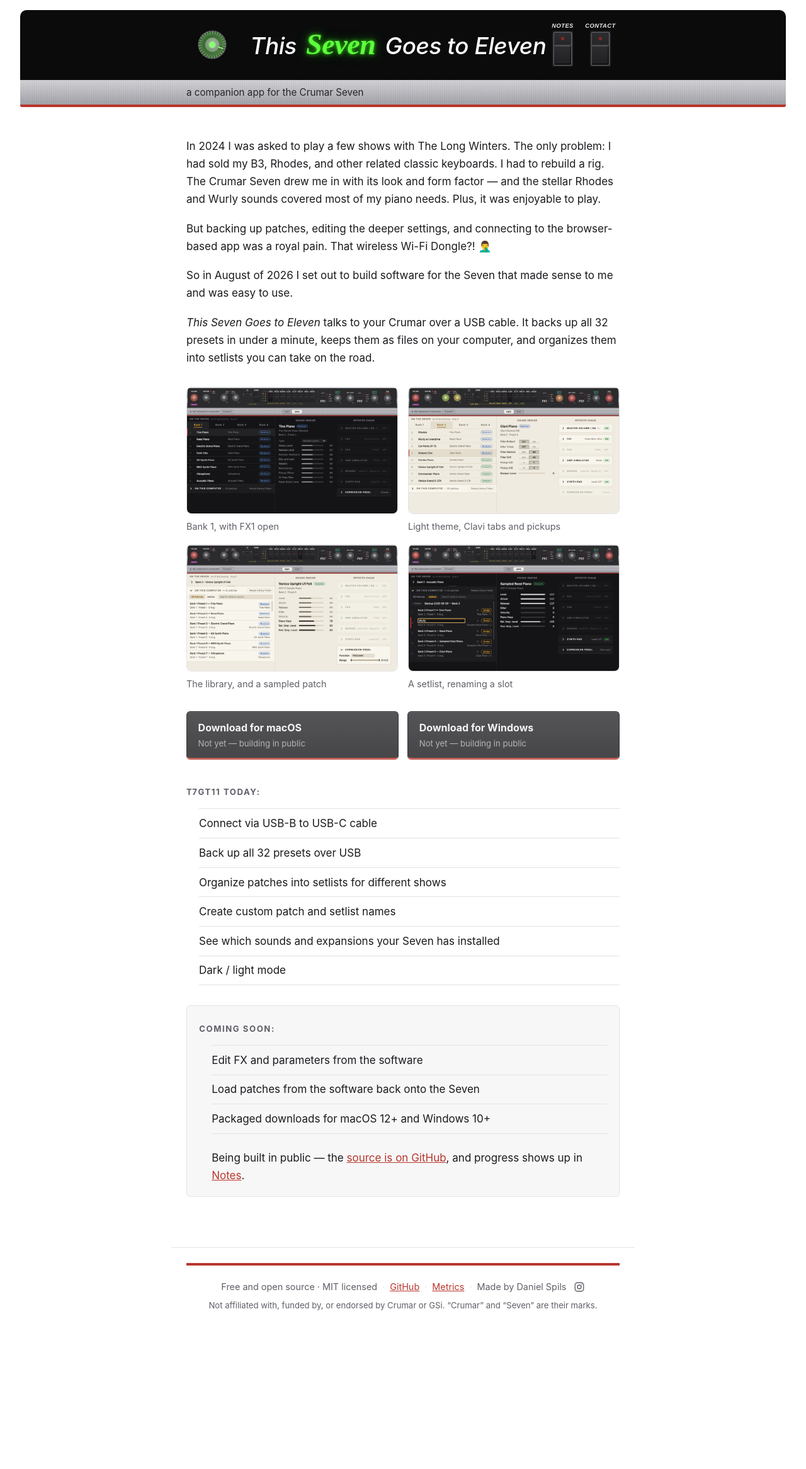
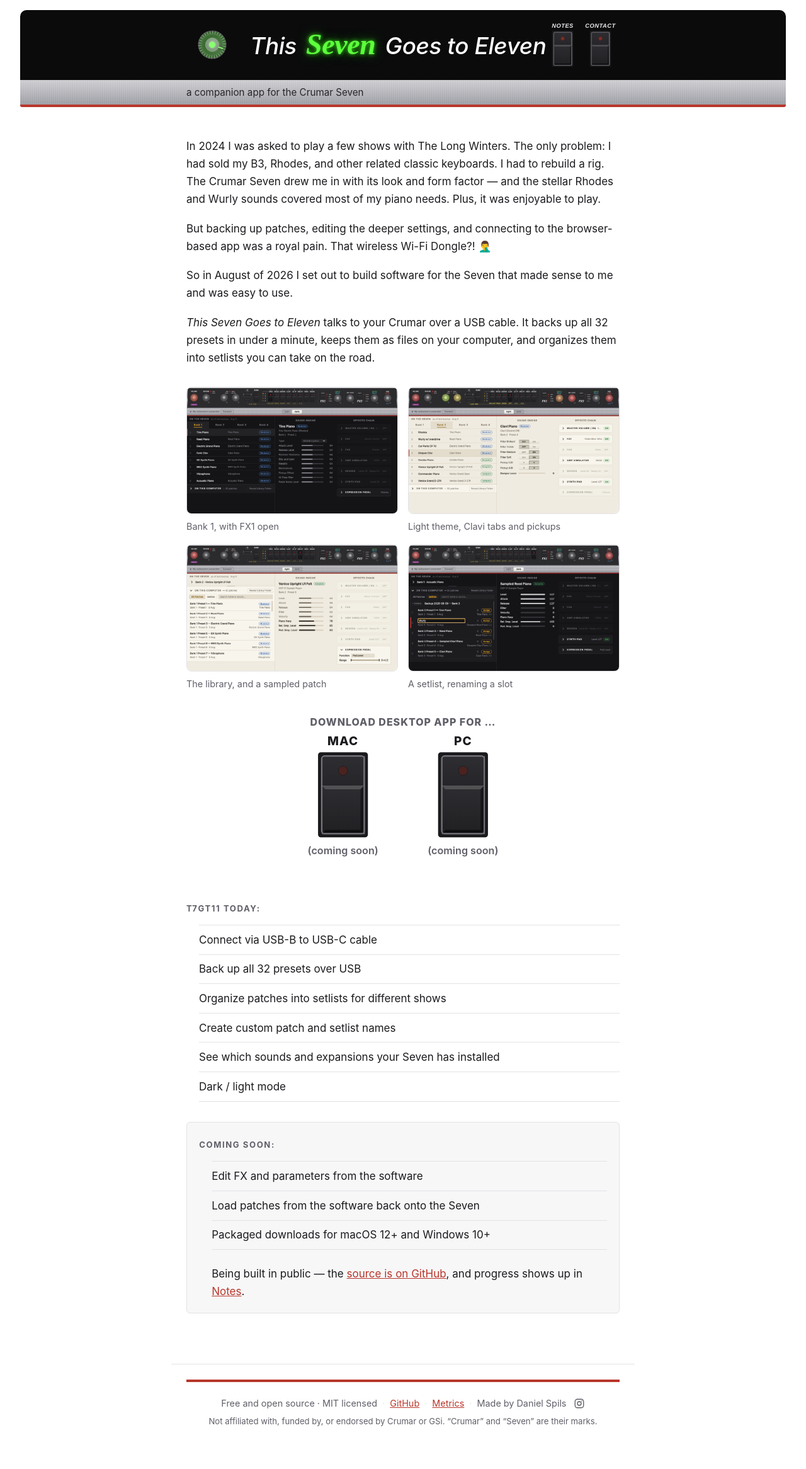
Before and after one commit to danielspils/this-seven-goes-to-eleven, a Jekyll site: the page built from docs/index.md, in a window 1280 px wide. Shown: the whole page at 63% size. Built offline with Jekyll 4.4.1, drawn with Linux system fonts in a browser that asks for light colours; before the commit the page ends 2147 px from its top, so only the background shows below that.

Commit message:
Downloads use the instrument's own preset buttons
The web-style buttons were a second design language on a site whose whole
vocabulary is the Seven's panel. They are now the same preset button as the
header's navigation pair — bezel, pyramid cap, plateau, LED — labelled MAC and
PC under a "Download desktop app for …" heading.

Inert while there is nothing to download: the LED sits dark and each button
says "(coming soon)". When the builds exist, wrapping a group in a link and
adding is-live lights the LED and gives it a cursor; nothing else changes.

Co-Authored-By: Claude Opus 5 <noreply@anthropic.com>

```diff
--- a/docs/assets/css/style.css
+++ b/docs/assets/css/style.css
@@ -261,23 +261,32 @@ dialog.shot-modal img { display: block; width: 100%; height: auto; border-radius
 
 @media (max-width: 34rem) { body { font-size: 16px; } h1 { font-size: 1.7rem; } }
 
-/* Download buttons. Panel hardware, not web buttons: the black cap and felt
-   edge of the header, sized to sit under the screenshots. While there is
-   nothing to download they are inert and say so — a button that looks live
-   and goes nowhere is worse than one that admits it is waiting. */
-.downloads {
-  display: flex; gap: .9rem; flex-wrap: wrap;
-  margin: 2rem 0 2.4rem;
+/* Downloads: the Seven's preset buttons again, this time as the way out of
+   the page. Same bezel, cap, plateau and LED as the header pair — one
+   hardware vocabulary, used wherever the site asks for a press. */
+.downloads { margin: 2.2rem 0 2.6rem; text-align: center; }
+.downloads-title {
+  font-size: 1rem; font-weight: 800; letter-spacing: .06em;
+  text-transform: uppercase; margin: 0 0 .2rem;
 }
-.dl {
-  flex: 1 1 15rem; display: block; padding: .7rem 1.1rem;
-  background: linear-gradient(180deg, #26262a, #131316);
-  border: 1px solid #000; border-bottom: 3px solid var(--felt);
-  border-radius: 6px; color: #f2f2f4; text-decoration: none;
-  box-shadow: inset 0 1px 0 rgba(255, 255, 255, .09);
+.download-buttons { width: 100%; max-width: 22rem; height: auto; }
+.download-buttons .lbl {
+  fill: var(--text); font-weight: 800; font-size: 13px;
+  letter-spacing: .06em; text-anchor: middle;
 }
-.dl strong { display: block; font-size: 1rem; font-weight: 700; }
-.dl small { display: block; font-size: .82rem; opacity: .62; padding-top: .12rem; }
-.dl.is-soon { opacity: .78; cursor: default; }
-a.dl:hover { background: linear-gradient(180deg, #303036, #17171b); }
-@media (max-width: 34rem) { .dl { flex-basis: 100%; } }
+.download-buttons .cap {
+  fill: var(--muted, #6b665c); font-size: 11px; font-weight: 600; text-anchor: middle;
+}
+.download-buttons .btn-bezel { fill: #1a1a1c; }
+.download-buttons .btn-face { fill: url(#dlf); stroke: #75757c; stroke-width: 1.5; rx: 3; }
+.download-buttons .f-t { fill: rgba(255,255,255,.2); }
+.download-buttons .f-l { fill: rgba(255,255,255,.04); }
+.download-buttons .f-r { fill: rgba(0,0,0,.3); }
+.download-buttons .f-b { fill: rgba(0,0,0,.45); }
+.download-buttons .plateau { fill: rgba(255,255,255,.035); }
+.download-buttons .edge { fill: none; stroke: #6e6e75; stroke-width: 1.4; }
+/* Dark LED while there is nothing to download; lit once a build exists. */
+.download-buttons .led { fill: #4a2320; stroke: #1a1a1c; stroke-width: .5; }
+.download-buttons .is-live { cursor: pointer; }
+.download-buttons .is-live .led { fill: #ff3b30; }
+.download-buttons .is-live:hover .btn-face { fill: #2b2b2e; }
--- a/docs/index.md
+++ b/docs/index.md
@@ -49,18 +49,11 @@ organizes them into setlists you can take on the road.
   </figure>
 </div>
 
-<!-- Placeholder downloads: they say plainly that there is nothing to download
-     yet rather than linking somewhere that 404s. When the builds exist these
-     become links and lose the .is-soon class. -->
+<!-- Downloads, drawn as the instrument's own preset buttons. Inert until
+     there are builds to link to (see _includes/download-buttons.svg). -->
 <div class="downloads">
-  <span class="dl is-soon" aria-disabled="true">
-    <strong>Download for macOS</strong>
-    <small>Not yet — building in public</small>
-  </span>
-  <span class="dl is-soon" aria-disabled="true">
-    <strong>Download for Windows</strong>
-    <small>Not yet — building in public</small>
-  </span>
+  <h2 class="downloads-title">Download desktop app for &hellip;</h2>
+  {% include download-buttons.svg %}
 </div>
 
 ## T7GT11 today:
```
Also changed, not shown: docs/_includes/download-buttons.svg (added).
